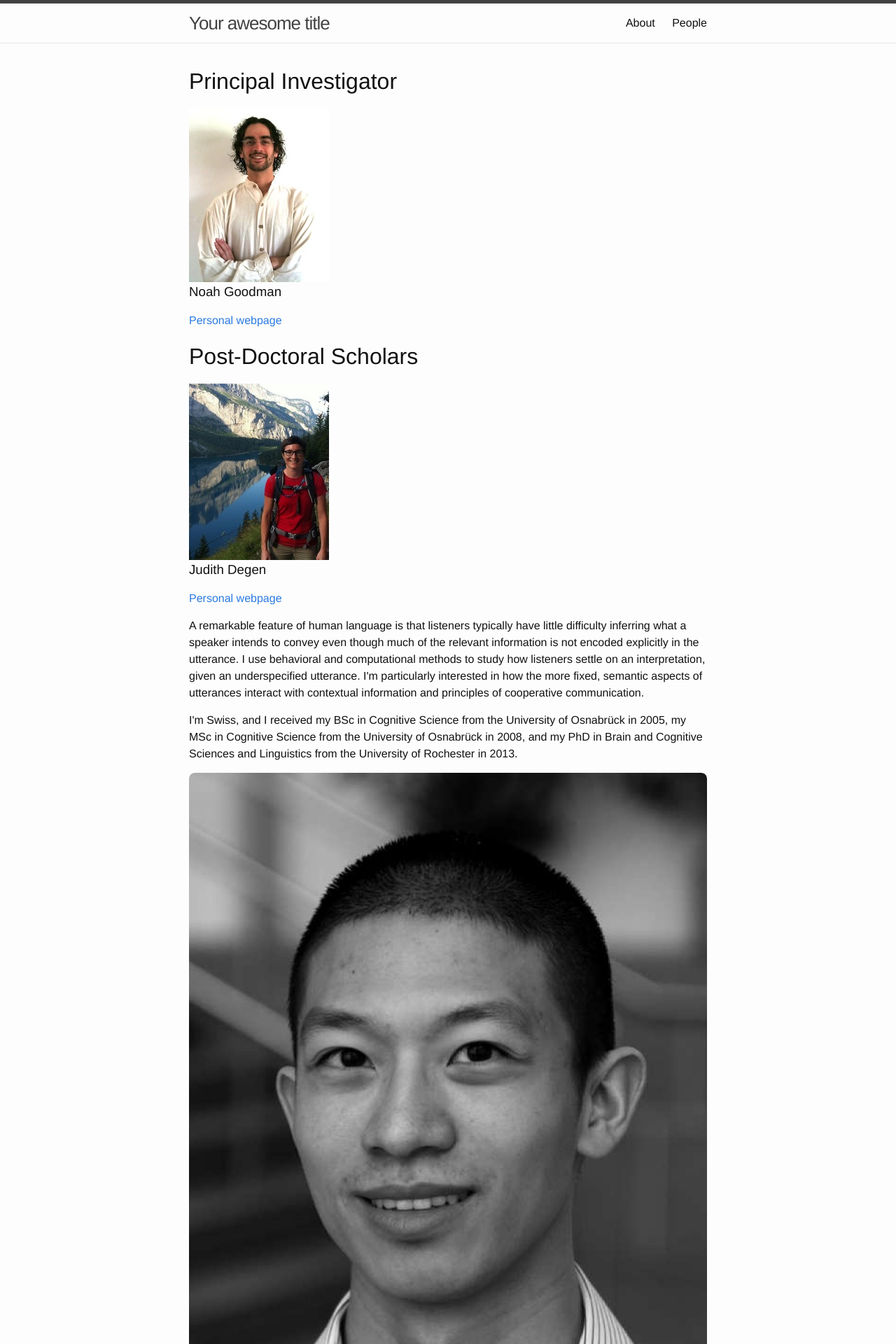
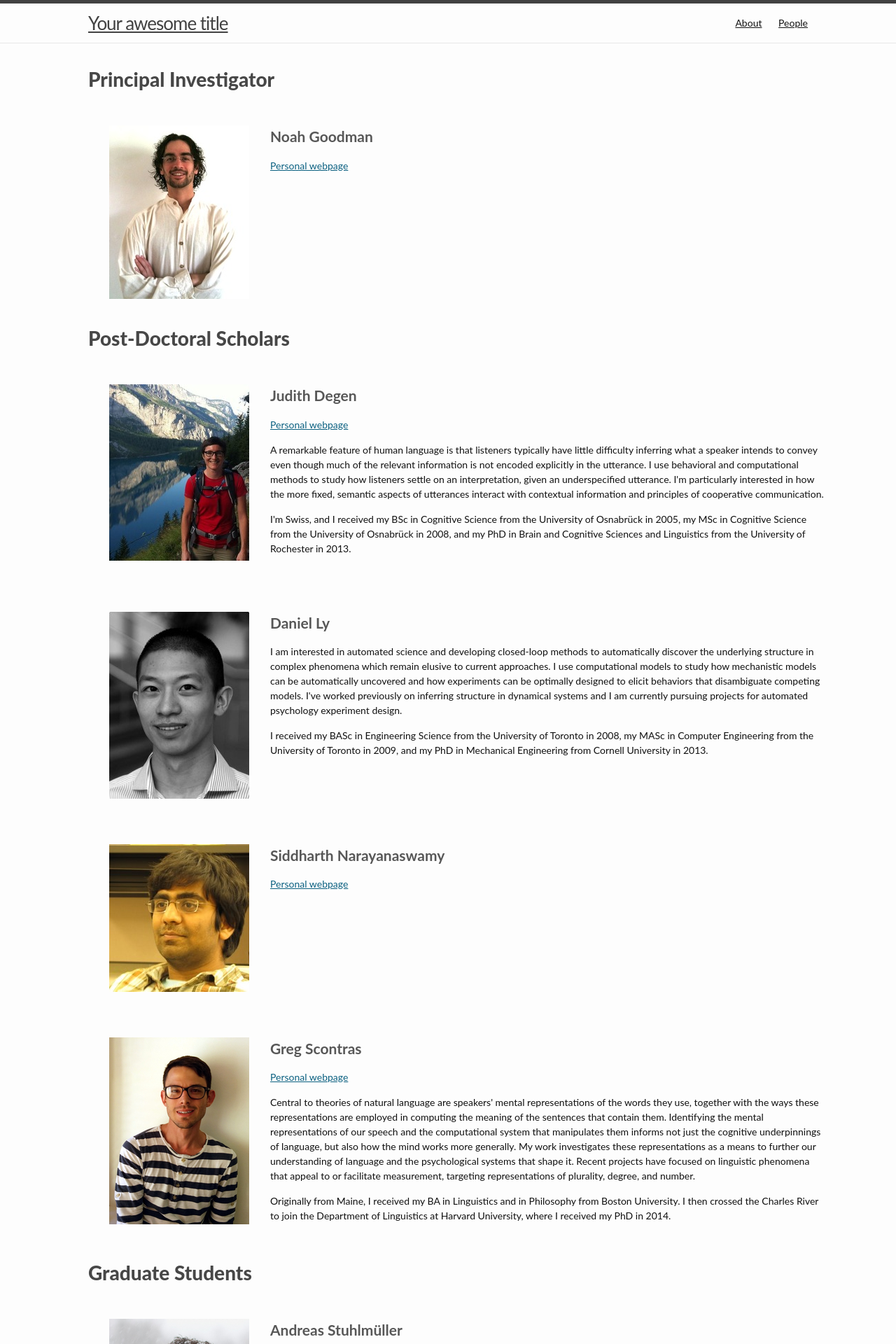
Before and after one commit to stanford-cocolab/cocolab.stanford.edu, a Jekyll site: the page built from people.html, in a window 1280 px wide. Shown: the top 1920 px of the page at 70% size. Built offline with Jekyll 4.4.1, drawn with Linux system fonts in a browser that asks for light colours.

Commit message:
formatting of people page

```diff
--- a/_data/cocolab.yml
+++ b/_data/cocolab.yml
@@ -25,7 +25,7 @@
           Cognitive Sciences and Linguistics from the University of Rochester
           in 2013.
     - name: Daniel Ly
-      img: danLy.png
+      img: danLy.jpg
       bio:
         - >
           I am interested in automated science and developing closed-loop
--- a/_sass/_base.scss
+++ b/_sass/_base.scss
@@ -15,14 +15,13 @@ dl, dd, ol, ul, figure {
  */
 body {
     font-family: $base-font-family;
+    font-weight: $base-font-weight;
     font-size: $base-font-size;
     line-height: $base-line-height;
-    font-weight: 300;
     color: $text-color;
     background-color: $background-color;
     -webkit-text-size-adjust: 100%;
 }
-
 
 
 /**
@@ -79,8 +78,15 @@ li {
 /**
  * Headings
  */
-h1, h2, h3, h4, h5, h6 {
-    font-weight: 300;
+
+h1 {
+    color: #474747;
+    font-weight: 800;
+}
+
+h2, h3, h4, h5, h6 {
+    color: #575757;
+    font-weight: 700;
 }
 
 
@@ -89,16 +95,16 @@ h1, h2, h3, h4, h5, h6 {
  * Links
  */
 a {
-    color: $brand-color;
-    text-decoration: none;
+    color: $link-color;
+    text-decoration: underline;
 
-    &:visited {
+    /*&:visited {
         color: darken($brand-color, 15%);
-    }
+    }*/
 
     &:hover {
-        color: $text-color;
-        text-decoration: underline;
+        color: $active-link-color;
+        text-decoration: none;
     }
 }
 
@@ -154,8 +160,8 @@ pre {
  * Wrapper
  */
 .wrapper {
-    max-width: -webkit-calc(800px - (#{$spacing-unit} * 2));
-    max-width:         calc(800px - (#{$spacing-unit} * 2));
+    max-width: -webkit-calc(#{$fill-width} - (#{$spacing-unit} * 2));
+    max-width:         calc(#{$fill-width} - (#{$spacing-unit} * 2));
     margin-right: auto;
     margin-left: auto;
     padding-right: $spacing-unit;
--- /dev/null
+++ b/_sass/_people.scss
@@ -0,0 +1,17 @@
+$image-width:	200px;
+
+.member {
+	width: 100%;
+	overflow: auto;
+	padding: $spacing-unit;
+	display: inline-block;
+}
+
+.member img {
+	width: $image-width;
+	float: left;
+}
+
+.member .text {
+	margin-left: $image-width + $spacing-unit;
+}
--- a/css/main.scss
+++ b/css/main.scss
@@ -3,11 +3,10 @@
 ---
 @charset "utf-8";
 
-
-
 // Our variables
-$base-font-family: Helvetica, Arial, sans-serif;
-$base-font-size:   16px;
+$base-font-family: Lato, Helvetica, Arial, sans-serif;
+$base-font-size:   14px;
+$base-font-weight: 400;
 $small-font-size:  $base-font-size * 0.875;
 $base-line-height: 1.5;
 
@@ -21,10 +20,14 @@ $grey-color:       #828282;
 $grey-color-light: lighten($grey-color, 40%);
 $grey-color-dark:  darken($grey-color, 25%);
 
+$link-color:		#0A6080;
+$active-link-color:	#04ABE3;
+$navbar-color:		#8A8A8A;
+
 $on-palm:          600px;
 $on-laptop:        800px;
 
-
+$fill-width:		85%;
 
 // Using media queries with like this:
 // @include media-query($palm) {
@@ -39,11 +42,10 @@ $on-laptop:        800px;
     }
 }
 
-
-
 // Import partials from `sass_dir` (defaults to `_sass`)
 @import
         "base",
         "layout",
-        "syntax-highlighting"
+        "syntax-highlighting",
+        "people"
 ;
--- a/people.html
+++ b/people.html
@@ -11,7 +11,7 @@ title: People
                 <img src="/images/members/{{person.img}}" alt="{{person.name}}"></img>
             {% endif %}
             <div class="text">
-                <h3>{{person.name}}</h3>
+                <h2>{{person.name}}</h2>
                 {% if person.was %}
                     <p class="was">Was: {{person.was}}</p>
                 {% endif %}
```
Also changed, not shown: images/members/danLy.jpg (added).
